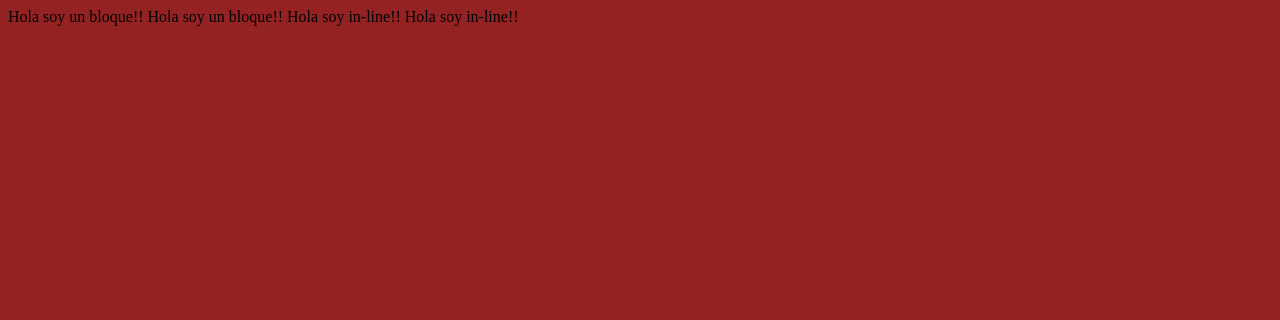
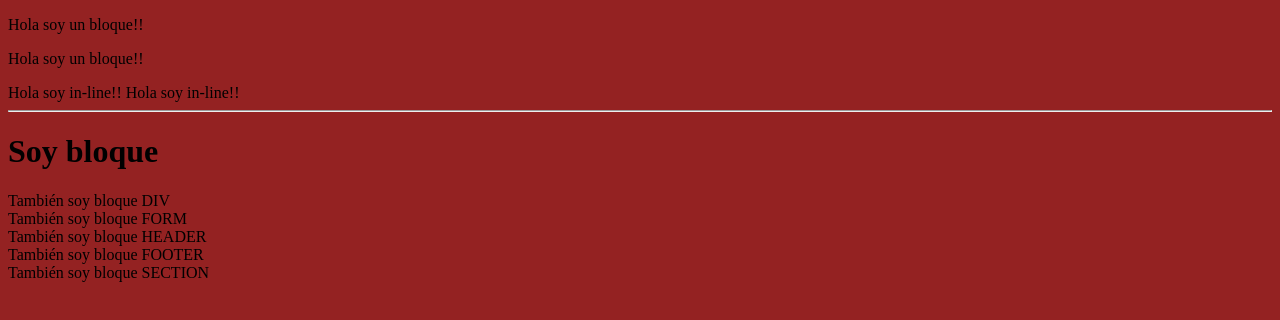
Before and after one commit to ErichVVs/reborn_mind, a plain HTML site: page P7.html in a window 1280 px wide. Drawn offline with Linux system fonts and the light colour scheme.

Commit message:
tipos de bloques

```diff
--- a/P7.html
+++ b/P7.html
@@ -12,9 +12,6 @@
             background-color: #942222;
         }
 
-        p {
-            display: inline;
-        }
 
     </style>
 
@@ -24,5 +21,16 @@
     <p>Hola soy un bloque!!</p>
     <span>Hola soy in-line!!</span>
     <span>Hola soy in-line!!</span>
+
+    <hr>
+
+    <h1>Soy bloque</h1>
+    <div>También soy bloque DIV</div>
+    <form>También soy bloque FORM</form>
+    <header>También soy bloque HEADER</header>
+    <footer>También soy bloque FOOTER</footer>
+    <section>También soy bloque SECTION</section>
+
+
 </body>
 </html>
```
